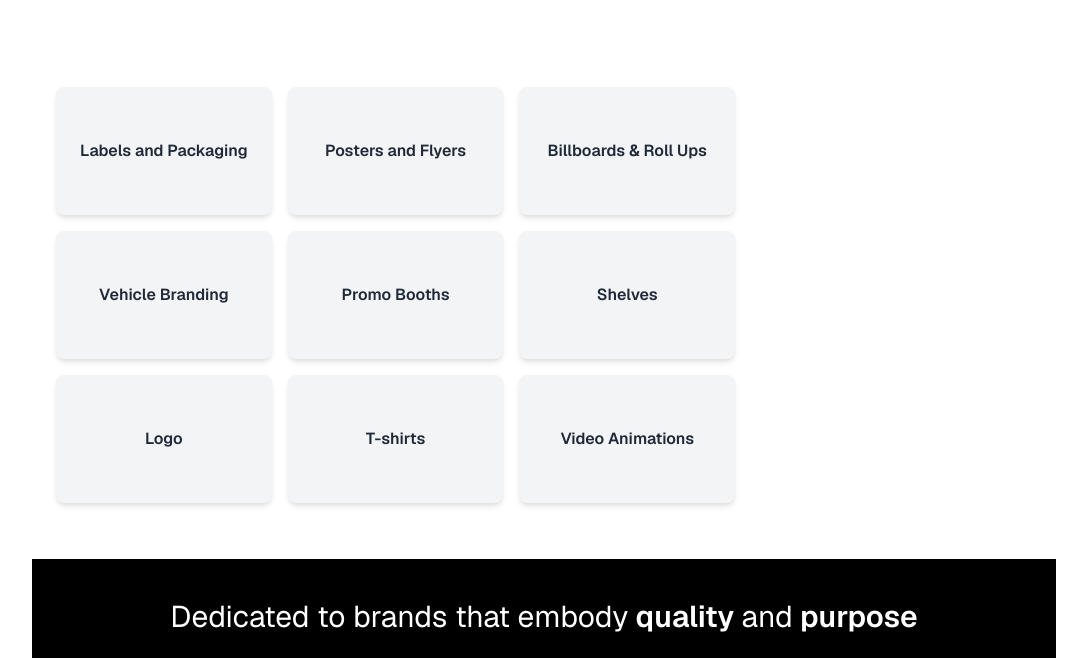
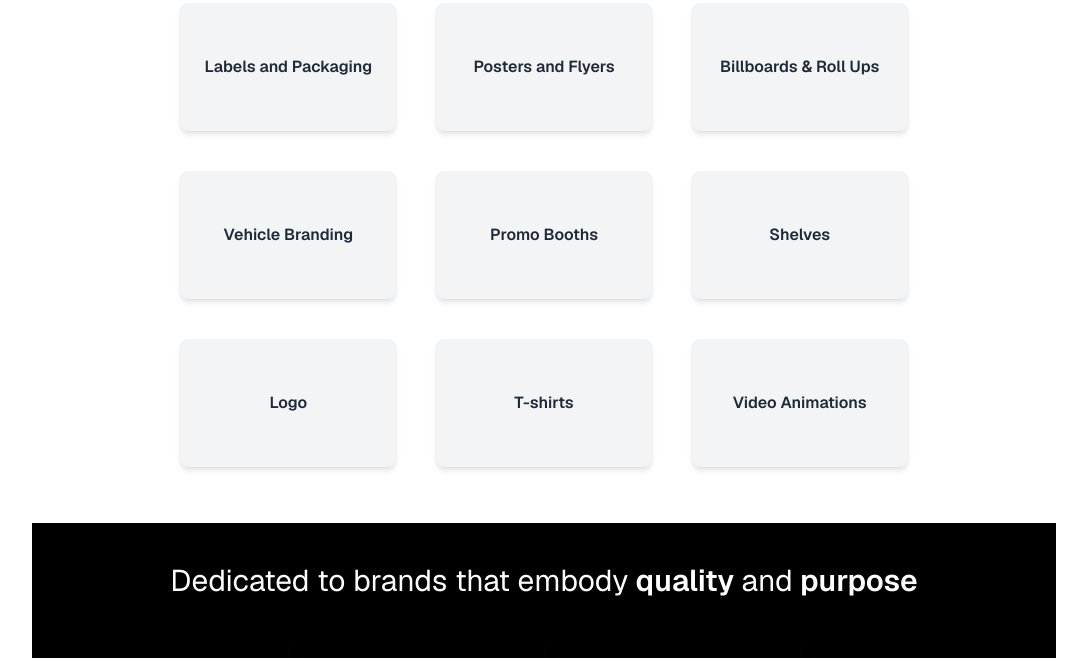
Before and after one commit to mariames/marko-benes, a Next.js app: page / in a window 1280 px wide. Shown: the part 101-759 px from the top of the page, without its empty margins (96-1183 px from the left). Built offline with nearby package versions, Linux system fonts and the light colour scheme.

Commit message:
Services centered

```diff
--- a/app/page.tsx
+++ b/app/page.tsx
@@ -3,8 +3,8 @@
 
 export default function Home() {
   return (
-    <div className="grid grid-rows-[20px_1fr_20px] items-center justify-items-center min-h-screen p-8 pb-20 gap-16 sm:p-20 font-[family-name:var(--font-geist-sans)]">
-      <main className="flex flex-col gap-8 row-start-2 items-center sm:items-start">
+    <div className="items-center justify-items-center min-h-screen p-8 pb-20 gap-16 sm:p-20 font-[family-name:var(--font-geist-sans)]">
+      <main className="flex flex-col gap-8 row-start-2 items-center sm:items-start lg:items-center mx-auto">
       <Services />
       <Logos />
       </main>
--- a/components/Services.tsx
+++ b/components/Services.tsx
@@ -14,7 +14,7 @@
 
 const Services: React.FC = () => {
   return (
-    <div className="grid grid-cols-3 gap-4 p-6">
+    <div className="grid grid-cols-3 gap-10 p-6">
       {services.map((service, index) => (
         <div
           key={index}
```
